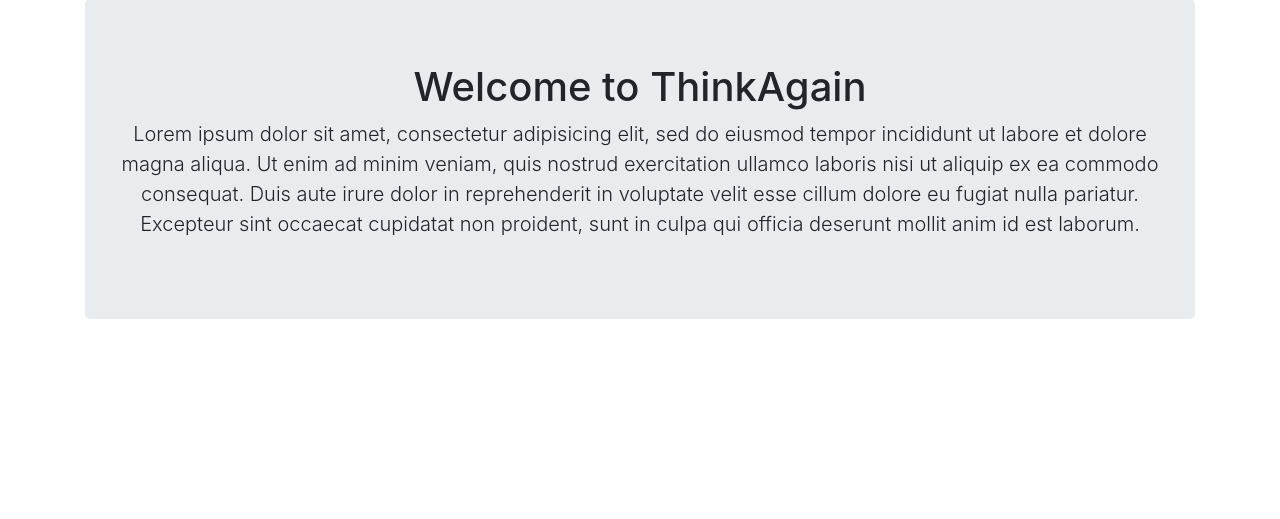
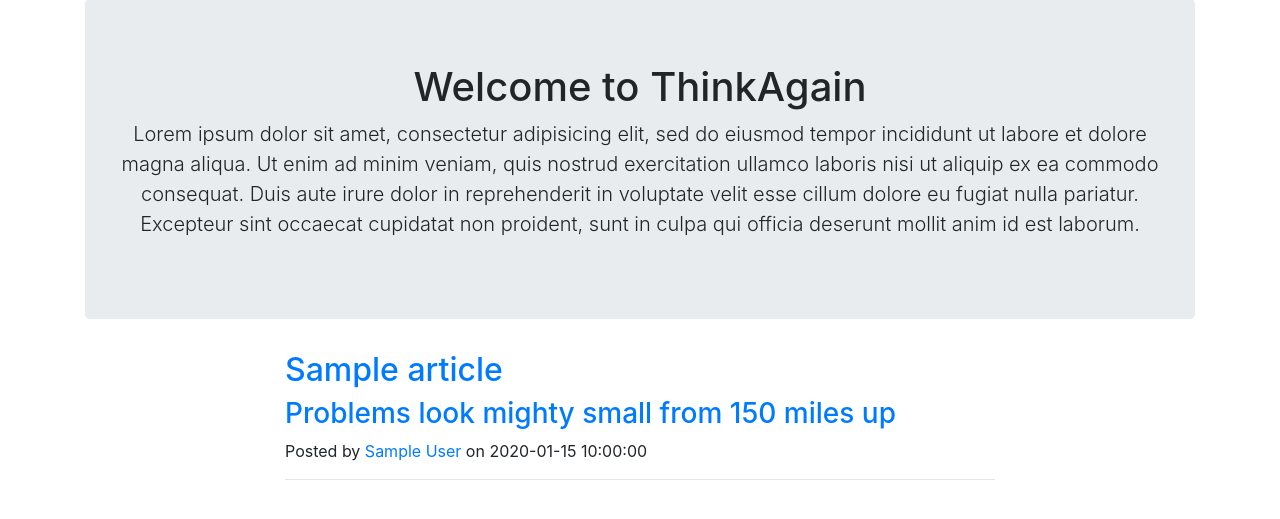
Before and after one commit to cognitiveRobot/think-again, a Flask app: template templates/home.html in a window 1280 px wide. Shown: the part 57-576 px from the top of the page. Run offline with Flask 2, Linux system fonts and the light colour scheme; the template is opened without the code that fills it: most values are stand-ins (such as "Sample title", 1, 10 or a date in 2020); some libraries are stand-ins or nearby versions.

Commit message:
Artciles are listed on home page

```diff
--- a/app.py
+++ b/app.py
@@ -26,7 +26,21 @@
 # Home route
 @app.route('/')
 def home():
-    return render_template('home.html')
+    # Create Cursor
+    cur = mysql.connection.cursor()
+
+    # Get articles
+    result = cur.execute("SELECT * FROM articles")
+
+    articles = cur.fetchall()
+
+    cur.close()
+
+    if result > 0:
+        return render_template('home.html', articles = articles)
+    else:
+        msg = 'No Articles Found'
+        return render_template('home.html')
 
 # About Route/Page
 @app.route('/about')
--- a/templates/home.html
+++ b/templates/home.html
@@ -5,4 +5,27 @@
     <h1>Welcome to ThinkAgain</h1>
     <p class="lead"> Lorem ipsum dolor sit amet, consectetur adipisicing elit, sed do eiusmod tempor incididunt ut labore et dolore magna aliqua. Ut enim ad minim veniam, quis nostrud exercitation ullamco laboris nisi ut aliquip ex ea commodo consequat. Duis aute irure dolor in reprehenderit in voluptate velit esse cillum dolore eu fugiat nulla pariatur. Excepteur sint occaecat cupidatat non proident, sunt in culpa qui officia deserunt mollit anim id est laborum.</p>
   </div>
+  <!-- Articles -->
+  {% for article in articles %}
+    <div class="container">
+      <div class="row">
+        <div class="col-lg-8 col-md-10 mx-auto">
+          <div class="post-preview">
+            <a href="post.html">
+              <h2 class="post-title">
+                {{article.title}}
+              </h2>
+              <h3 class="post-subtitle">
+                Problems look mighty small from 150 miles up
+              </h3>
+            </a>
+            <p class="post-meta">Posted by
+              <a href="#">{{article.author}}</a>
+              on {{article.create_date}}</p>
+          </div>
+          <hr>
+        </div>
+      </div>
+    </div>
+  {% endfor %}
 {% endblock %}
```
